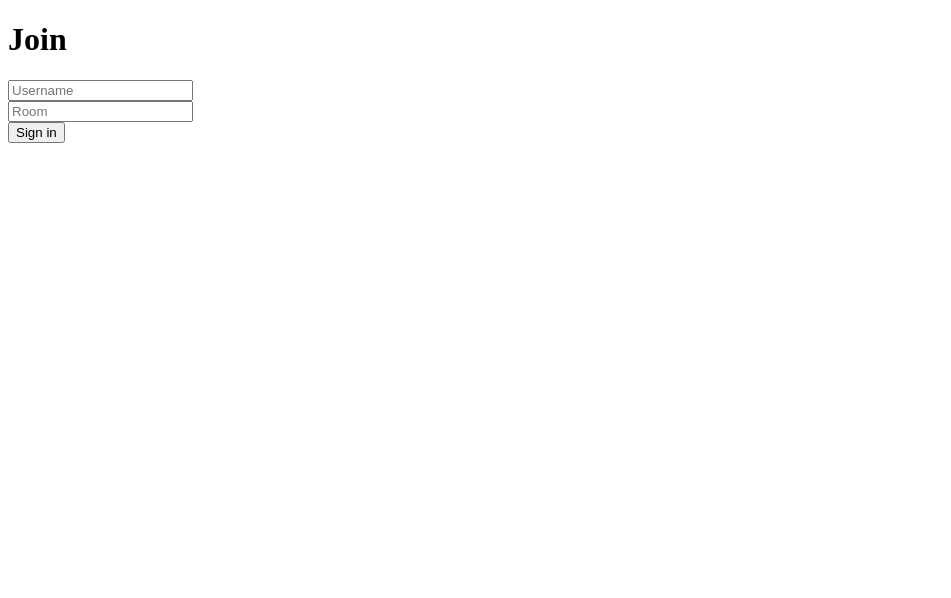
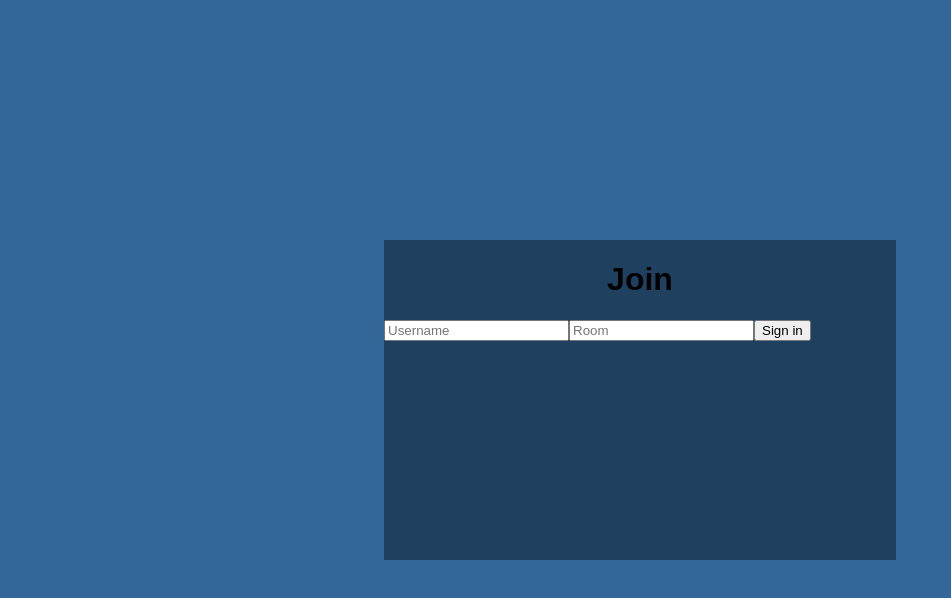
Before and after one commit to sisypheus/chatapp, a React (Create React App) app in the folder client/: page / in a window 1280 px wide. Shown: the top 598 px of the page, without its empty margins (0-951 px from the left). Built offline with nearby package versions, Linux system fonts and the light colour scheme.

Commit message:
[+] css join page

```diff
--- a/client/public/index.html
+++ b/client/public/index.html
@@ -7,37 +7,14 @@
     <meta name="theme-color" content="#000000" />
     <meta
       name="description"
-      content="Web site created using create-react-app"
+      content="Web site created using react"
     />
     <link rel="apple-touch-icon" href="%PUBLIC_URL%/logo192.png" />
-    <!--
-      manifest.json provides metadata used when your web app is installed on a
-      user's mobile device or desktop. See https://developers.google.com/web/fundamentals/web-app-manifest/
-    -->
     <link rel="manifest" href="%PUBLIC_URL%/manifest.json" />
-    <!--
-      Notice the use of %PUBLIC_URL% in the tags above.
-      It will be replaced with the URL of the `public` folder during the build.
-      Only files inside the `public` folder can be referenced from the HTML.
-
-      Unlike "/favicon.ico" or "favicon.ico", "%PUBLIC_URL%/favicon.ico" will
-      work correctly both with client-side routing and a non-root public URL.
-      Learn how to configure a non-root public URL by running `npm run build`.
-    -->
-    <title>React App</title>
+    <title>Chatapp</title>
   </head>
   <body>
     <noscript>You need to enable JavaScript to run this app.</noscript>
     <div id="root"></div>
-    <!--
-      This HTML file is a template.
-      If you open it directly in the browser, you will see an empty page.
-
-      You can add webfonts, meta tags, or analytics to this file.
-      The build step will place the bundled scripts into the <body> tag.
-
-      To begin the development, run `npm start` or `yarn start`.
-      To create a production bundle, use `npm run build` or `yarn build`.
-    -->
   </body>
 </html>
--- a/client/src/components/Chat/chat.css
+++ b/client/src/components/Chat/chat.css
@@ -0,0 +1,25 @@
+body {
+    padding: 0;
+    margin: 0;
+    background-color: #336699;
+}
+
+.joinOuterContainer {
+    font-family: sans-serif;
+    margin-top: 40vh;
+}
+
+.joinInnerContainer {
+    width: 40vw;
+    height: 40vh;
+    background-color: #204060;
+    position: absolute;
+    top: 50%;
+    left: 50%;
+    transform: translate(-50%, -50%);
+}
+
+.heading {
+    text-align: center;
+    font-size: 4vh;
+}
--- a/client/src/components/Join/Join.js
+++ b/client/src/components/Join/Join.js
@@ -11,8 +11,8 @@ const Join = () => {
         <div className="joinOuterContainer">
             <div className="joinInnerContainer">
                 <h1 className="heading">Join</h1>
-                <div><input placeholder="Username" className="joinInput" type="text" onChange={(event) => setName(event.target.value)} /></div>
-                <div><input placeholder="Room" className="joinInput" type="text" onChange={(event) => setRoom(event.target.value)} /></div>
+                <input placeholder="Username" className="joinInput" type="text" onChange={(event) => setName(event.target.value)} />
+                <input placeholder="Room" className="joinInput" type="text" onChange={(event) => setRoom(event.target.value)} />
                 <Link onClick={event => (!name || !room) ? event.preventDefault() : null} to={'/chat?name=' + name + '&room=' + room}>
                     <button className="Button" type="Submit">Sign in</button>
                 </Link>
```
